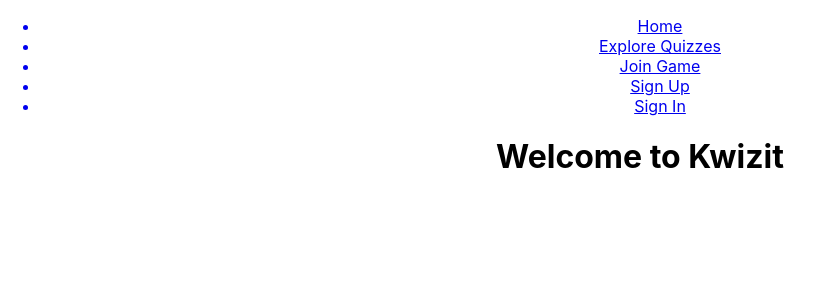
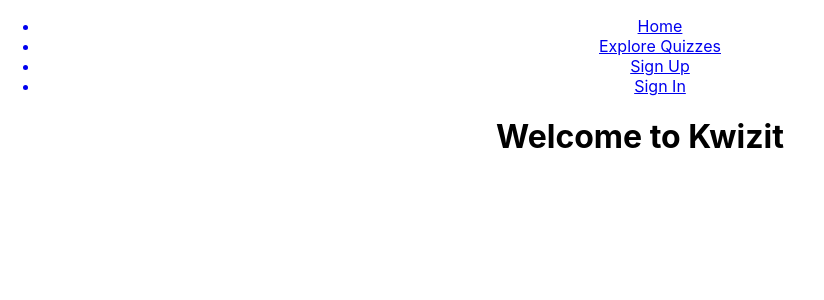
Before and after one commit to alexanderchao123/kwizit-frontend, a React (Create React App) app: page / in a window 1280 px wide. Shown: the top 300 px of the page, without its empty margins (0-824 px from the left). Built offline with nearby package versions, Linux system fonts and the light colour scheme.

Commit message:
remove Link component to RoundJoin component in the NavSignedOut component

```diff
--- a/src/components/layouts/NavSignedOut.js
+++ b/src/components/layouts/NavSignedOut.js
@@ -8,7 +8,6 @@
         <ul>
           <Link to="/"><li>Home</li></Link>
           <Link to="/quizzes"><li>Explore Quizzes</li></Link>
-          <Link to="/rounds/join"><li>Join Game</li></Link>
           <Link to="/users/signup"><li>Sign Up</li></Link>
           <Link to="/users/signin"><li>Sign In</li></Link>
         </ul>
```
